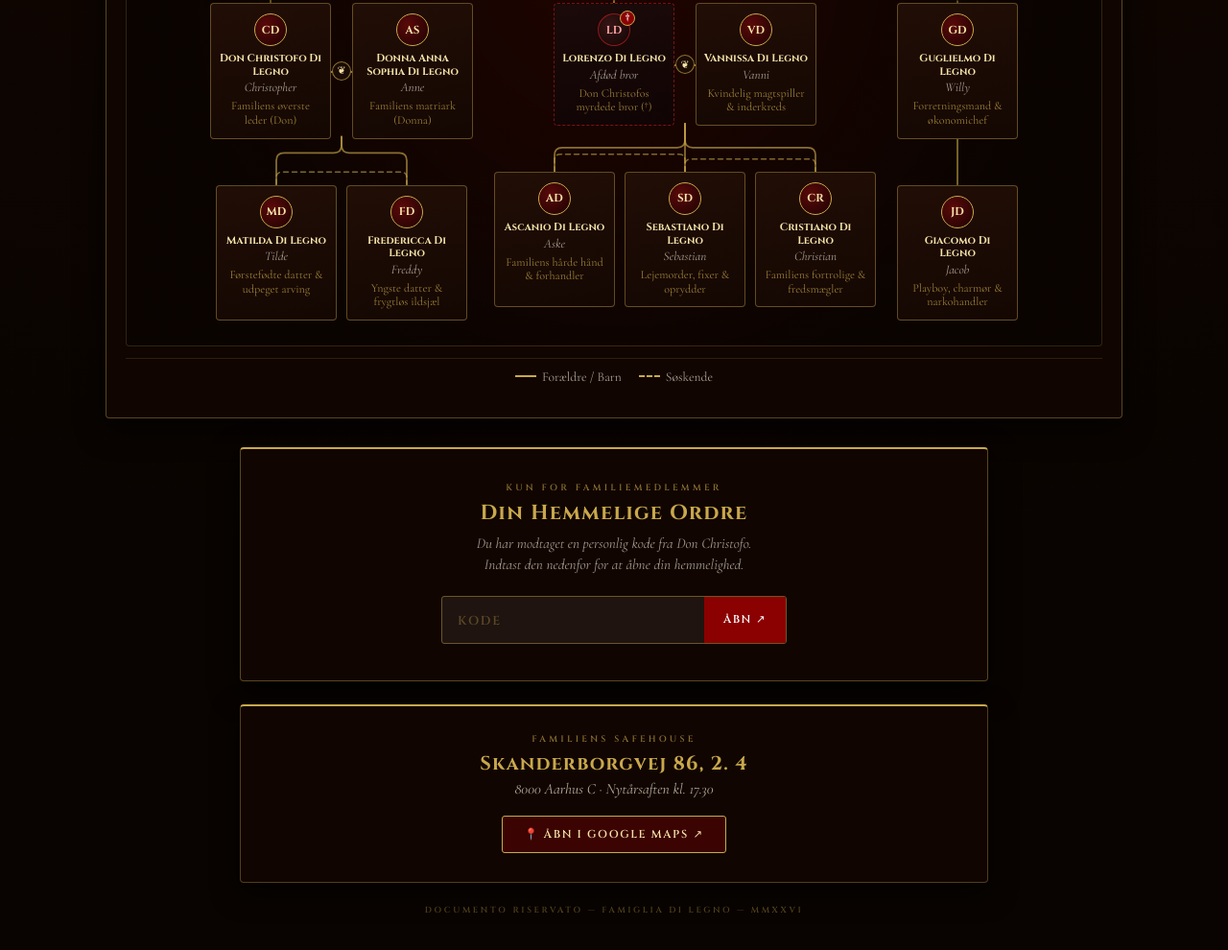
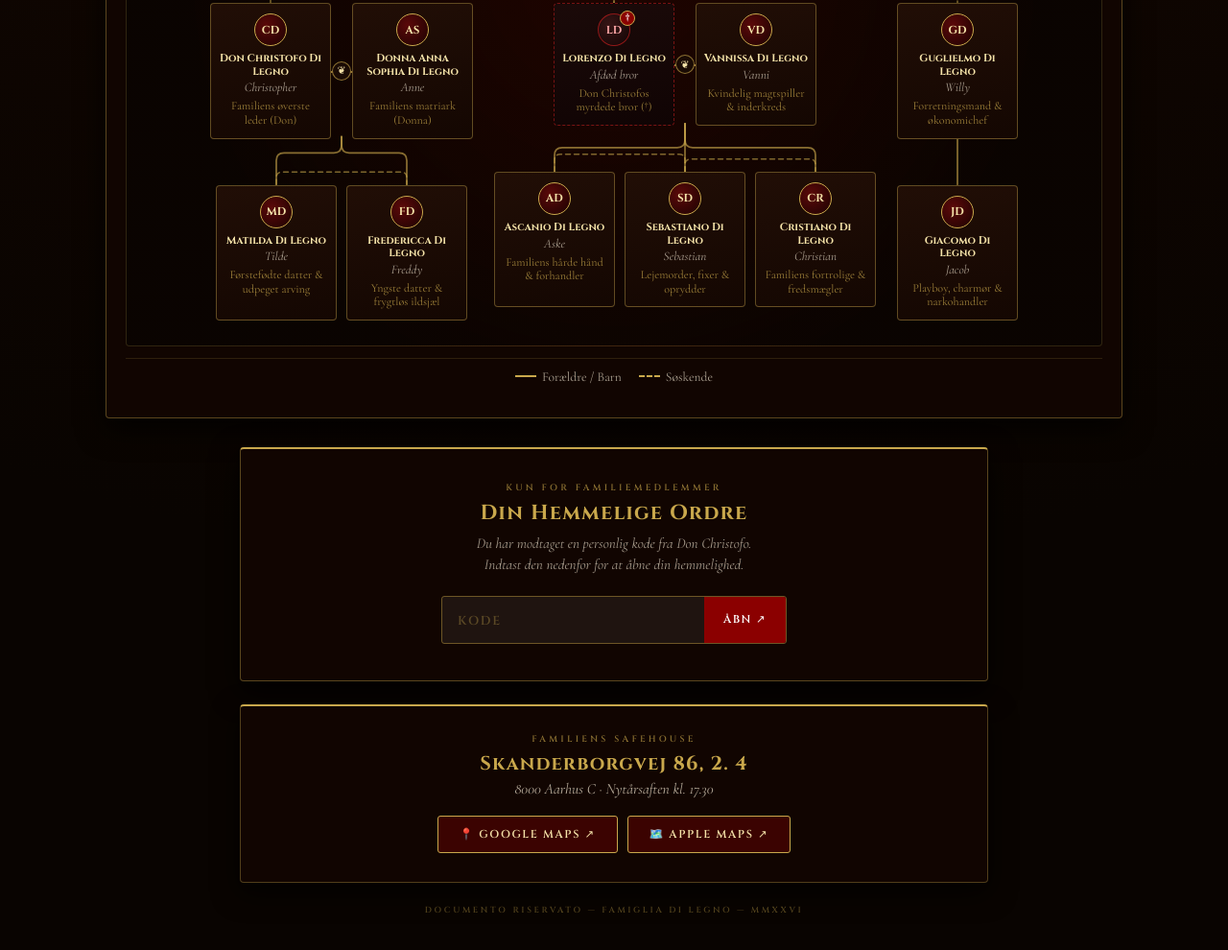
Before and after one commit to Chriswood12/MafiaNytaar, a plain HTML site: page index.html in a window 1280 px wide. Shown: the part 1943-2933 px from the top of the page at 96% size. Drawn offline with nearby package versions, Linux system fonts and the light colour scheme; a web font is replaced by a local one.

Commit message:
Tilføj Apple Maps ved siden af Google Maps

```diff
--- a/index.html
+++ b/index.html
@@ -12,7 +12,7 @@
   <link rel="preconnect" href="https://fonts.googleapis.com" />
   <link rel="preconnect" href="https://fonts.gstatic.com" crossorigin />
   <link href="https://fonts.googleapis.com/css2?family=Cinzel:wght@600;700;900&family=Cormorant+Garamond:ital,wght@0,400;0,600;0,700;1,400&family=IM+Fell+English:ital@1&display=swap" rel="stylesheet" />
-  <link rel="stylesheet" href="styles.css?v=3" />
+  <link rel="stylesheet" href="styles.css?v=4" />
 </head>
 <body>
 
@@ -190,9 +190,14 @@
       <div class="location-eyebrow">Familiens Safehouse</div>
       <h2 class="location-heading" id="locationHeading">Skanderborgvej 86, 2. 4</h2>
       <p class="location-city">8000 Aarhus C · Nytårsaften kl. 17.30</p>
-      <a class="location-maps-btn" href="https://www.google.com/maps/search/?api=1&query=Skanderborgvej+86,+8000+Aarhus+C" target="_blank" rel="noopener noreferrer">
-        📍 Åbn i Google Maps ↗
-      </a>
+      <div class="location-actions">
+        <a class="location-maps-btn" href="https://www.google.com/maps/search/?api=1&query=Skanderborgvej+86,+8000+Aarhus+C" target="_blank" rel="noopener noreferrer">
+          📍 Google Maps ↗
+        </a>
+        <a class="location-maps-btn" href="https://maps.apple.com/?q=Skanderborgvej+86,+8000+Aarhus+C" target="_blank" rel="noopener noreferrer">
+          🗺️ Apple Maps ↗
+        </a>
+      </div>
     </div>
   </section>
 
--- a/styles.css
+++ b/styles.css
@@ -1641,6 +1641,13 @@ svg.tree-lines {
   margin-bottom: 18px;
 }
 
+.location-actions {
+  display: flex;
+  flex-wrap: wrap;
+  justify-content: center;
+  gap: 10px;
+}
+
 .location-maps-btn {
   display: inline-flex;
   align-items: center;
```
